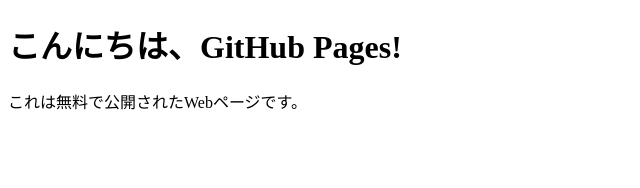
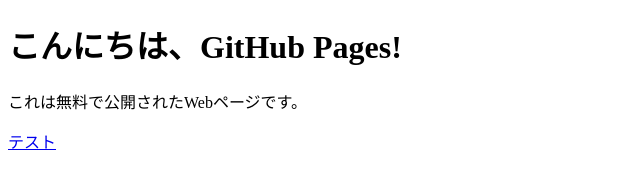
Before and after one commit to hosa-ichi/test_01, a plain HTML site: page index.html in a window 1280 px wide. Shown: the full height of the page, 0-640 px from the left. Drawn offline with Linux system fonts and the light colour scheme.

Commit message:
Update index.html

```diff
--- a/index.html
+++ b/index.html
@@ -8,5 +8,6 @@
 <body>
     <h1>こんにちは、GitHub Pages!</h1>
     <p>これは無料で公開されたWebページです。</p>
+    <a href='chrome://new-tab-page/'>テスト<a>
 </body>
 </html>
```
